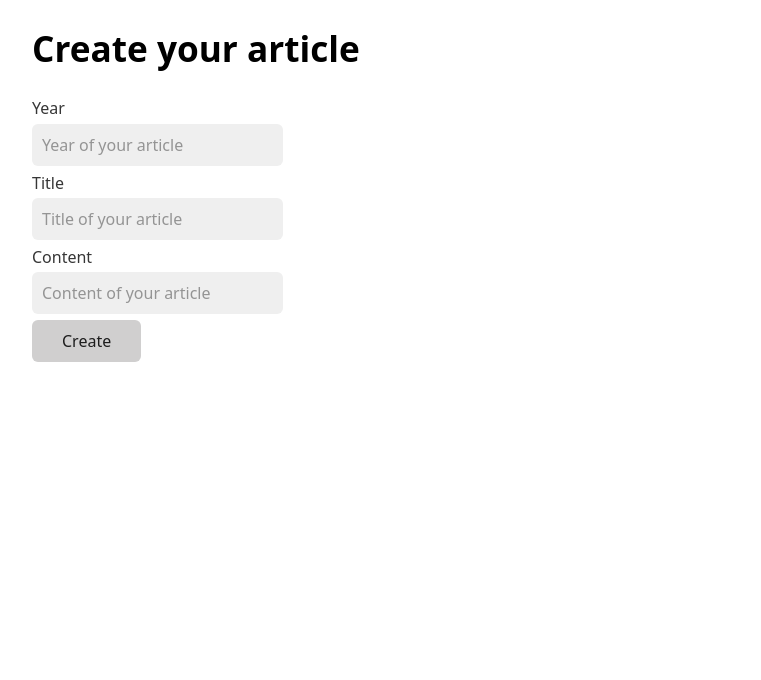
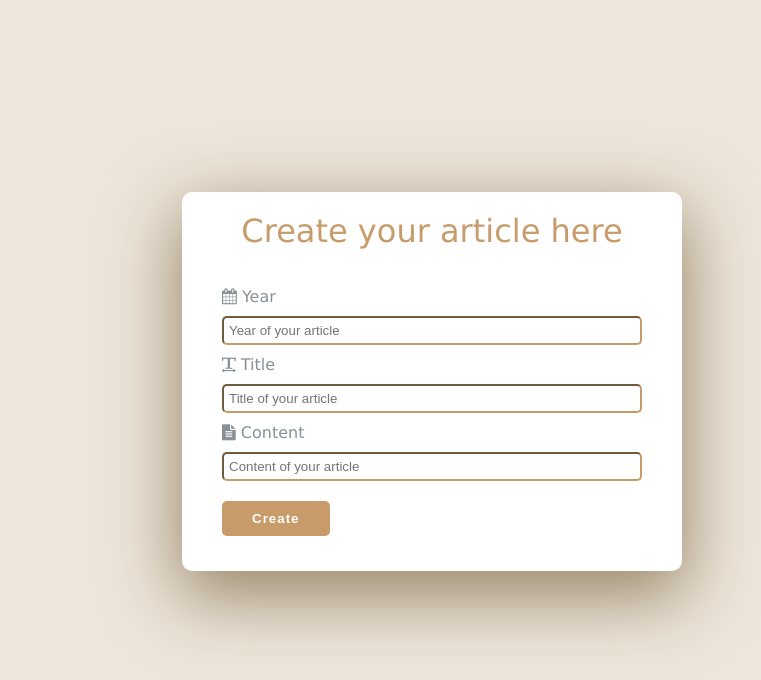
Before and after one commit to Greip1/token-darbas-dviese, a website: page public/postArt.html in a window 1280 px wide. Shown: the whole page, without its empty margins (208-969 px from the left). Drawn offline with nearby package versions, Linux system fonts and the light colour scheme.

Commit message:
create post css done

```diff
--- a/public/postArt.html
+++ b/public/postArt.html
@@ -5,20 +5,38 @@
     <meta http-equiv="X-UA-Compatible" content="IE=edge" />
     <meta name="viewport" content="width=device-width, initial-scale=1.0" />
     <title>Create article</title>
-    <link rel="stylesheet" href="https://cdn.jsdelivr.net/npm/water.css@2/out/light.css" />
+    <link
+      rel="stylesheet"
+      href="https://cdnjs.cloudflare.com/ajax/libs/font-awesome/4.7.0/css/font-awesome.css"
+      integrity="sha512-5A8nwdMOWrSz20fDsjczgUidUBR8liPYU+WymTZP1lmY9G6Oc7HlZv156XqnsgNUzTyMefFTcsFH/tnJE/+xBg=="
+      crossorigin="anonymous"
+      referrerpolicy="no-referrer"
+    />
+    <link rel="stylesheet" href="./css/style.css" />
     <script type="module" src="./js/postArt.js" defer></script>
   </head>
   <body>
-    <h1>Create your article</h1>
-    <form id="form">
-      <h3 id="err"></h3>
-      <label for="year">Year</label>
-      <input type="number" name="year" id="year" placeholder="Year of your article" />
-      <label for="title">Title</label>
-      <input type="text" name="title" id="title" placeholder="Title of your article" />
-      <label for="content">Content</label>
-      <input type="text" name="content" id="content" placeholder="Content of your article" />
-      <button id="create-btn" type="submit">Create</button>
-    </form>
+    <div class="main-container login-container">
+      <h1>Create your article here</h1>
+      <form id="form">
+        <h3 id="err"></h3>
+        <label for="year"><i class="fa fa-calendar" aria-hidden="true"></i> Year </label>
+        <input type="number" name="year" id="year" placeholder="Year of your article" />
+        <label for="title"
+          ><i class="fa fa-text-width" aria-hidden="true"></i> Title</label
+        >
+        <input type="text" name="title" id="title" placeholder="Title of your article" />
+        <label for="content"
+          ><i class="fa fa-file-text" aria-hidden="true"></i> Content</label
+        >
+        <input
+          type="text"
+          name="content"
+          id="content"
+          placeholder="Content of your article"
+        />
+        <button class="btn" id="create-btn" type="submit">Create</button>
+      </form>
+    </div>
   </body>
 </html>
```
